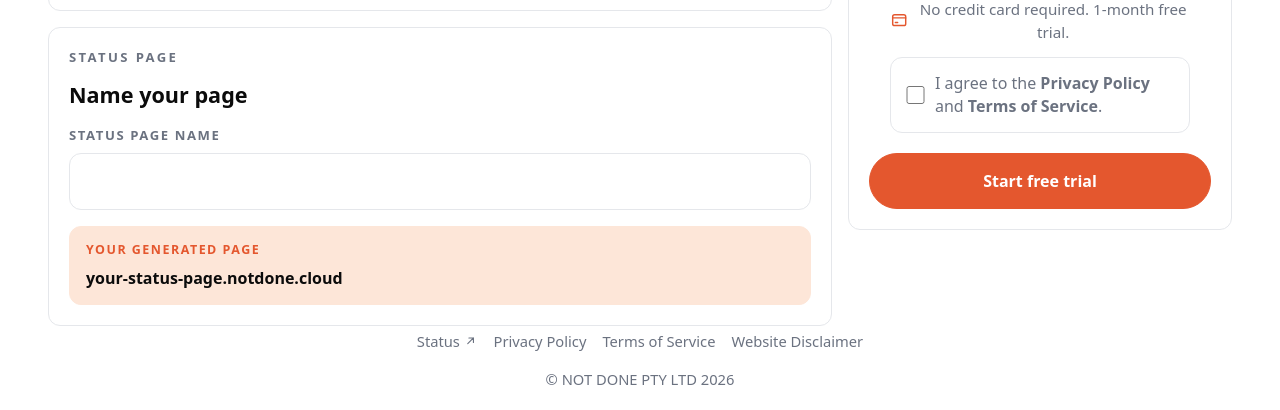
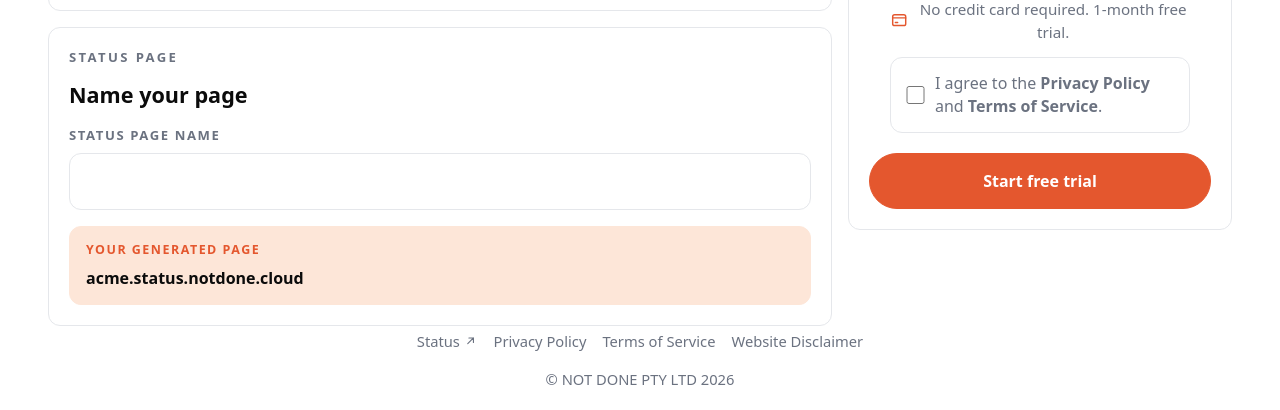
Before and after one commit to notdonedotau/website, a Laravel app: page /get-started in a window 1280 px wide. Shown: the part 1071-1481 px from the top of the page. Run offline with Laravel 12, Linux system fonts and the light colour scheme; style sheets or scripts are compiled from the project's sources; some libraries are stand-ins or nearby versions.

Commit message:
status workspace update

```diff
--- a/resources/js/app.js
+++ b/resources/js/app.js
@@ -80,14 +80,14 @@ if (getStartedForm) {
             .replace(/^-+|-+$/g, '')
             .slice(0, 63);
 
-        return slug || 'your-status-page';
+        return slug || 'acme';
     };
 
     const syncSlug = () => {
         const slug = slugify(statusPageNameInput.value);
 
         statusPageSlugInput.value = slug;
-        statusPageSlugOutput.textContent = `${slug}.notdone.cloud`;
+        statusPageSlugOutput.textContent = `${slug}.status.notdone.cloud`;
     };
 
     const syncPlan = () => {
--- a/resources/views/get-started.blade.php
+++ b/resources/views/get-started.blade.php
@@ -446,7 +446,7 @@
 
                     <div class="slug-preview" aria-live="polite">
                         <span>Your generated page</span>
-                        <output data-status-page-slug-output>your-status-page.notdone.cloud</output>
+                        <output data-status-page-slug-output>acme.status.notdone.cloud</output>
                     </div>
                 </section>
             </div>
--- a/resources/views/layouts/site.blade.php
+++ b/resources/views/layouts/site.blade.php
@@ -67,7 +67,7 @@
 
             <footer class="site-footer">
                 <nav class="footer-nav" aria-label="Footer">
-                    <a href="https://not-done.notdone.cloud" target="_blank" rel="noreferrer">
+                    <a href="https://not-done.status.notdone.cloud" target="_blank" rel="noreferrer">
                         <span>Status</span>
                         <svg class="footer-nav__external-icon" viewBox="0 0 24 24" aria-hidden="true" focusable="false">
                             <path d="M7 17 17 7m0 0H9m8 0v8" />
```
Also changed, not shown: tests/Feature/ExampleTest.php (+2 -0 lines).
